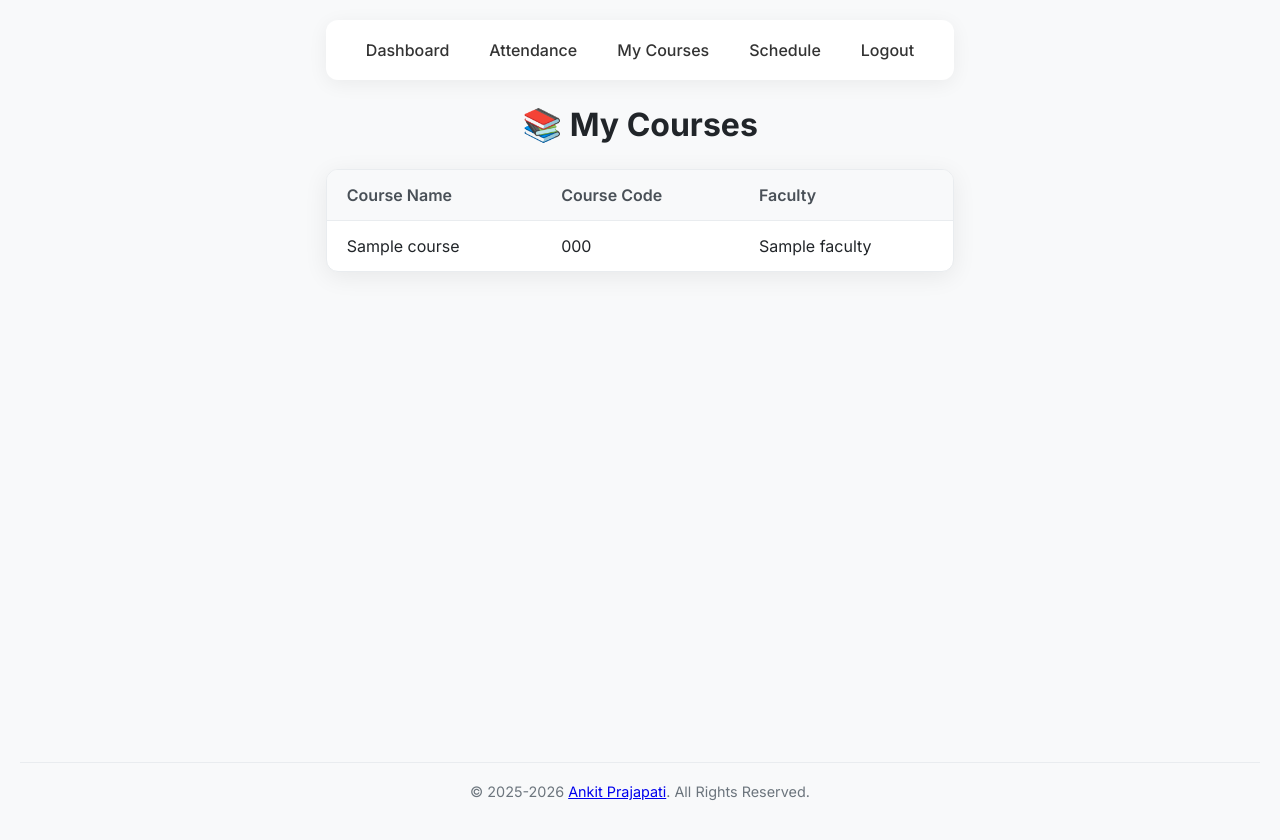
After one commit to ankitprj02/AIMS-ABES-DASHBOARD, a Flask app: template templates/courses.html in a window 1280 px wide. The commit adds this page. Run offline with Flask 3, Linux system fonts and the light colour scheme; the template is opened without the code that fills it: most values are stand-ins (such as "Sample title", 1, 10 or a date in 2020).

Commit message:
add dashboard and my courses

```diff
--- a/app.py
+++ b/app.py
@@ -34,7 +34,31 @@ def authenticate_and_get_token(username, password):
     except Exception as e:
         return (False, f"Authentication failed: {e}")
 
+# In app.py, find this function and update it
 def fetch_attendance_data(token):
+    """Fetches attendance and course data using a token."""
+    url = "https://abes.platform.simplifii.com/api/v1/custom/getCFMappedWithStudentID?embed_attendance_summary=1"
+    headers = {'Authorization': f"Bearer {token}"}
+    try:
+        response = requests.get(url, headers=headers)
+        response.raise_for_status()
+        data = response.json().get("response", {}).get("data", [])
+        processed_subjects = []
+        for subj in data:
+            cdata = subj.get("cdata", {})
+            att = subj.get("attendance_summary", {})
+            processed_subjects.append({
+                'code': cdata.get("course_code", ""),
+                'name': cdata.get("course_name", "").replace("\r\n", " ").strip(),
+                'faculty': subj.get("faculty_name", "N/A"), # <-- ADD THIS LINE
+                'total': att.get("Total", 0),
+                'present': att.get("Present", 0),
+                'absent': att.get("Absent", att.get("Total", 0) - att.get("Present", 0)),
+                'percent': att.get("Percent", "0%")
+            })
+        return (True, processed_subjects)
+    except Exception as e:
+        return (False, f"Could not fetch attendance data: {e}")
     url = "https://abes.platform.simplifii.com/api/v1/custom/getCFMappedWithStudentID?embed_attendance_summary=1"
     headers = {'Authorization': f"Bearer {token}"}
     try:
@@ -104,7 +128,24 @@ def index():
     return redirect(url_for('login'))
 
 @app.route("/login", methods=["GET", "POST"])
+# In app.py, find the login function and update this one line
+@app.route("/login", methods=["GET", "POST"])
 def login():
+    if 'auth_token' in session:
+        return redirect(url_for('show_dashboard')) # Change this if you have an index
+    error = None
+    if request.method == "POST":
+        username = request.form['username']
+        password = request.form['password']
+        success, token_or_error = authenticate_and_get_token(username, password)
+        if success:
+            session['auth_token'] = token_or_error
+            return redirect(url_for('show_dashboard')) # <-- CHANGE THIS LINE
+        else:
+            error = token_or_error
+    return render_template('login.html', error=error)
+
+
     if 'auth_token' in session:
         return redirect(url_for('show_attendance'))
     error = None
@@ -192,6 +233,50 @@ def logout():
     session.clear()
     return redirect(url_for('login'))
 
+# In app.py, add this new function in the "Web Page Routes" section
+@app.route("/dashboard")
+def show_dashboard():
+    if 'auth_token' not in session:
+        return redirect(url_for('login'))
+
+    # Fetch data for both attendance and schedule
+    att_success, att_data = fetch_attendance_data(session['auth_token'])
+    sch_success, sch_data = fetch_schedule_data(session['auth_token'])
+
+    if not att_success or not sch_success:
+        return render_template('error.html', message="Could not load all dashboard data.")
+
+    # Get overall attendance info
+    overall_attendance = next((s for s in att_data if s['code'].lower() == 'total'), None)
+
+    # Get total number of courses
+    total_courses = len([s for s in att_data if s['code'].lower() != 'total'])
+
+    # Get today's schedule
+    today_day_name = datetime.now().strftime('%A')
+    todays_classes = sch_data.get(today_day_name, [])
+
+    return render_template('dashboard.html',
+                           overall_att=overall_attendance,
+                           total_courses=total_courses,
+                           todays_classes=todays_classes,
+                           today_name=today_day_name)
+
+# In app.py, add this new function
+@app.route("/courses")
+def show_courses():
+    if 'auth_token' not in session:
+        return redirect(url_for('login'))
+
+    success, courses_or_error = fetch_attendance_data(session['auth_token'])
+    if not success:
+        return render_template('error.html', message=courses_or_error)
+
+    # Filter out the "Total" record as it's not a real course
+    course_list = [c for c in courses_or_error if c['code'].lower() != 'total']
+
+    return render_template('courses.html', courses=course_list)
+
 # This function makes variables available to all templates automatically
 @app.context_processor
 def inject_global_vars():
--- a/templates/base.html
+++ b/templates/base.html
@@ -44,9 +44,16 @@
 </head>
 <body>
     <div class="container">
+
         <nav class="navbar">
-            <a href="{{ url_for('show_attendance') }}" class="{{ 'active' if request.endpoint == 'show_attendance' else '' }}">Attendance</a>
-            <a href="{{ url_for('show_schedule') }}" class="{{ 'active' if request.endpoint == 'show_schedule' else '' }}">Schedule</a>
+            <a href="{{ url_for('show_dashboard') }}"
+                class="{{ 'active' if request.endpoint == 'show_dashboard' else '' }}">Dashboard</a>
+            <a href="{{ url_for('show_attendance') }}"
+                class="{{ 'active' if request.endpoint == 'show_attendance' else '' }}">Attendance</a>
+            <a href="{{ url_for('show_courses') }}" class="{{ 'active' if request.endpoint == 'show_courses' else '' }}">My
+                Courses</a>
+            <a href="{{ url_for('show_schedule') }}"
+                class="{{ 'active' if request.endpoint == 'show_schedule' else '' }}">Schedule</a>
             <a href="{{ url_for('logout') }}">Logout</a>
         </nav>
 
--- /dev/null
+++ b/templates/courses.html
@@ -0,0 +1,69 @@
+{% extends "base.html" %}
+
+{% block title %}My Courses{% endblock %}
+
+{% block head %}
+<style>
+    h1 {
+        text-align: center;
+        margin-bottom: 25px;
+        font-weight: 700;
+    }
+    .table-container {
+        background-color: #fff;
+        border-radius: 12px;
+        box-shadow: 0 5px 25px rgba(0,0,0,0.07);
+        overflow: hidden;
+        border: 1px solid #e9ecef;
+    }
+    table {
+        width: 100%;
+        border-collapse: collapse;
+    }
+    th, td {
+        padding: 15px 20px;
+        text-align: left;
+        border-bottom: 1px solid #e9ecef;
+    }
+    thead th {
+        background-color: #f8f9fa;
+        font-weight: 600;
+        color: #495057;
+    }
+    tbody tr:last-child td {
+        border-bottom: none;
+    }
+    tbody tr:hover {
+        background-color: #f1f3f5;
+    }
+</style>
+{% endblock %}
+
+{% block content %}
+<h1>📚 My Courses</h1>
+
+<div class="table-container">
+    <table>
+        <thead>
+            <tr>
+                <th>Course Name</th>
+                <th>Course Code</th>
+                <th>Faculty</th>
+            </tr>
+        </thead>
+        <tbody>
+            {% for course in courses %}
+            <tr>
+                <td>{{ course.name }}</td>
+                <td>{{ course.code }}</td>
+                <td>{{ course.faculty }}</td>
+            </tr>
+            {% else %}
+            <tr>
+                <td colspan="3" style="text-align: center;">No courses found.</td>
+            </tr>
+            {% endfor %}
+        </tbody>
+    </table>
+</div>
+{% endblock %}
```
Also changed, not shown: templates/dashboard.html (added, +125 -0 lines).
